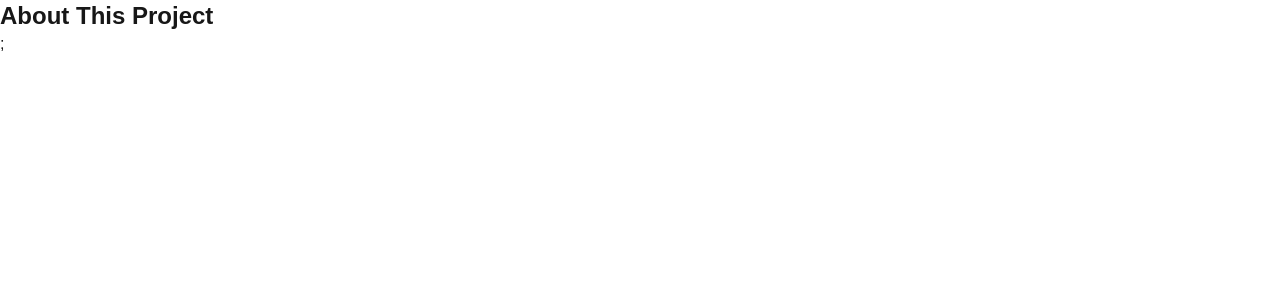
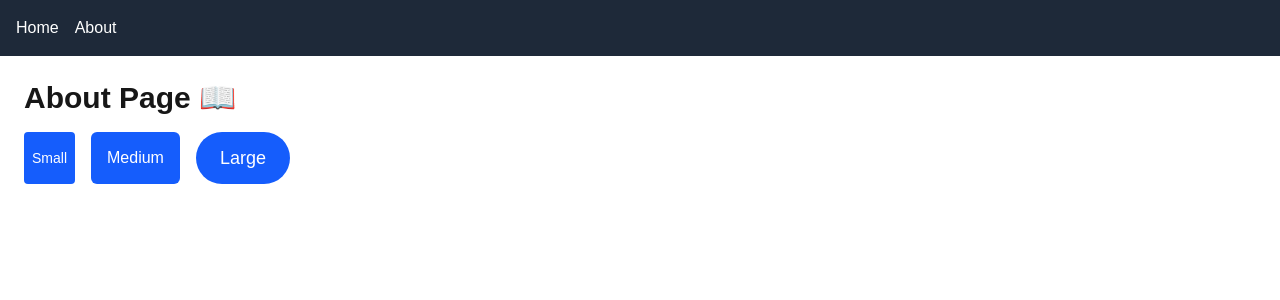
Before and after one commit to Madh-dev/alx-project-0x02-setup, a Next.js app in the folder alx-project-0x02/: page /about in a window 1280 px wide. Shown: the top 300 px of the page. Built offline with nearby package versions, Linux system fonts and the light colour scheme.

Commit message:
Button Component

```diff
--- a/alx-project-0x02/components/common/Button.tsx
+++ b/alx-project-0x02/components/common/Button.tsx
@@ -0,0 +1,23 @@
+import { type ButtonProps } from '@/interfaces'
+import React from 'react'
+
+const sizeClasses = {
+    small:"px-2 py-1 text-sm",
+    medium: "px-4 py-2 text-base",
+    large: "px-6 py-3 text-lg"
+};
+
+function Button({size="medium",shape="rounded-md",children,onClick}:ButtonProps) {
+  return (
+    <>
+       <button
+      onClick={onClick}
+      className={`bg-blue-600 text-white ${sizeClasses[size]} ${shape} hover:bg-blue-700 transition`}
+    >
+      {children}
+    </button>
+    </>
+  )
+}
+
+export default Button
--- a/alx-project-0x02/interfaces/index.ts
+++ b/alx-project-0x02/interfaces/index.ts
@@ -9,3 +9,9 @@
     onClose: ()=>void;
     onAddPost: (title:string,content:string)=>void;
 }
+export interface ButtonProps{
+    size?: "small" | "medium" | "large";
+    shape:"rounded-sm" | "rounded-md" | "rounded-full";
+    children: React.ReactNode;
+    onClick?: ()=>void;
+}
--- a/alx-project-0x02/pages/about.tsx
+++ b/alx-project-0x02/pages/about.tsx
@@ -1,10 +1,20 @@
 import React from 'react'
+import Header from '@/components/layout/Header'
+import Button from '@/components/common/Button'
 
 function about() {
   return (
-    <div>
-      <h1 className="text-2xl font-semibold">About This Project</h1>;
-    </div>
+    <>
+      <Header />
+      <main className="p-6 space-y-4">
+        <h1 className="text-3xl font-bold">About Page 📖</h1>
+        <div className="flex gap-4">
+          <Button size="small" shape="rounded-sm">Small</Button>
+          <Button size="medium" shape="rounded-md">Medium</Button>
+          <Button size="large" shape="rounded-full">Large</Button>
+        </div>
+      </main>
+    </>
   )
 }
 
```
